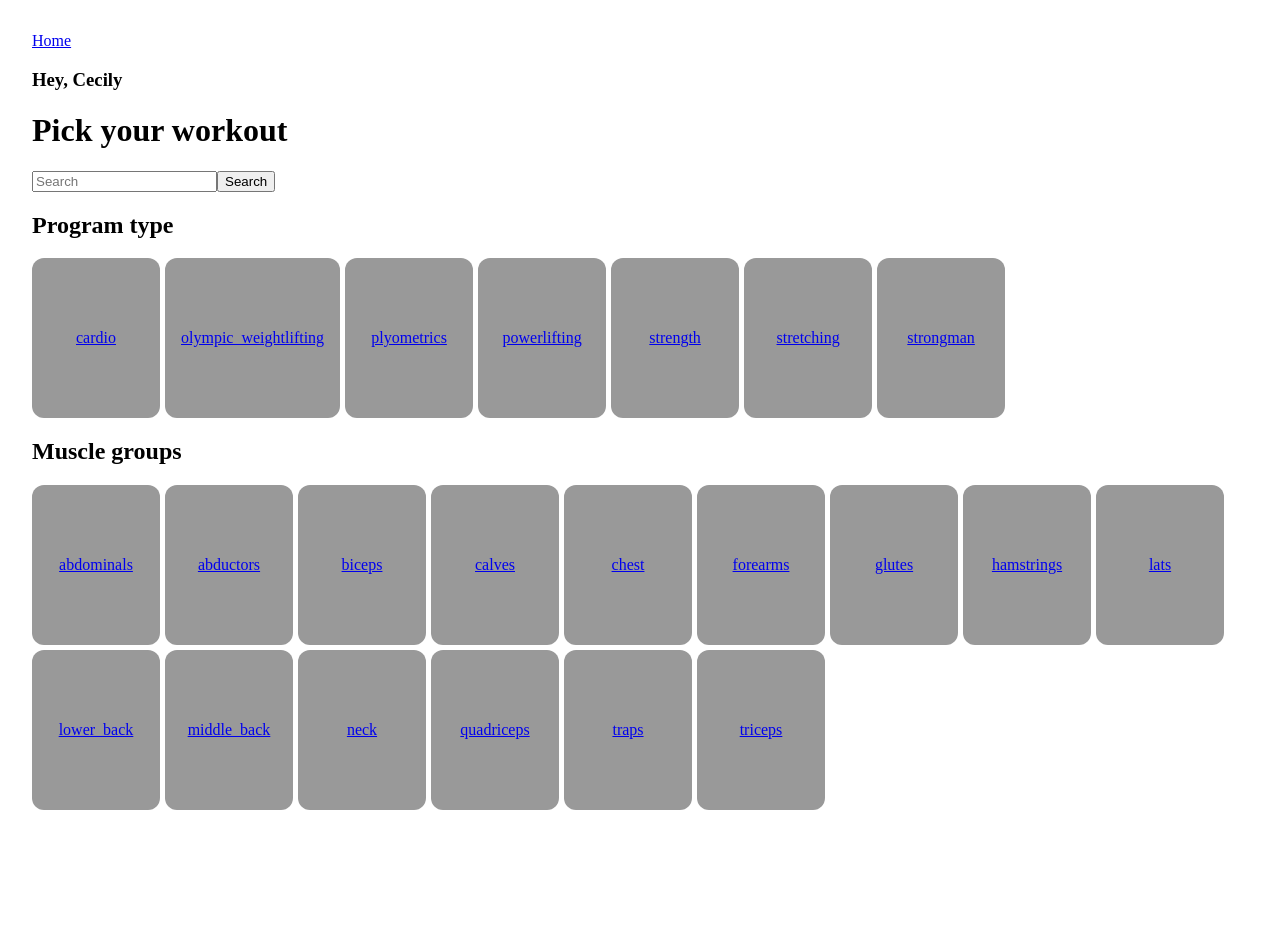
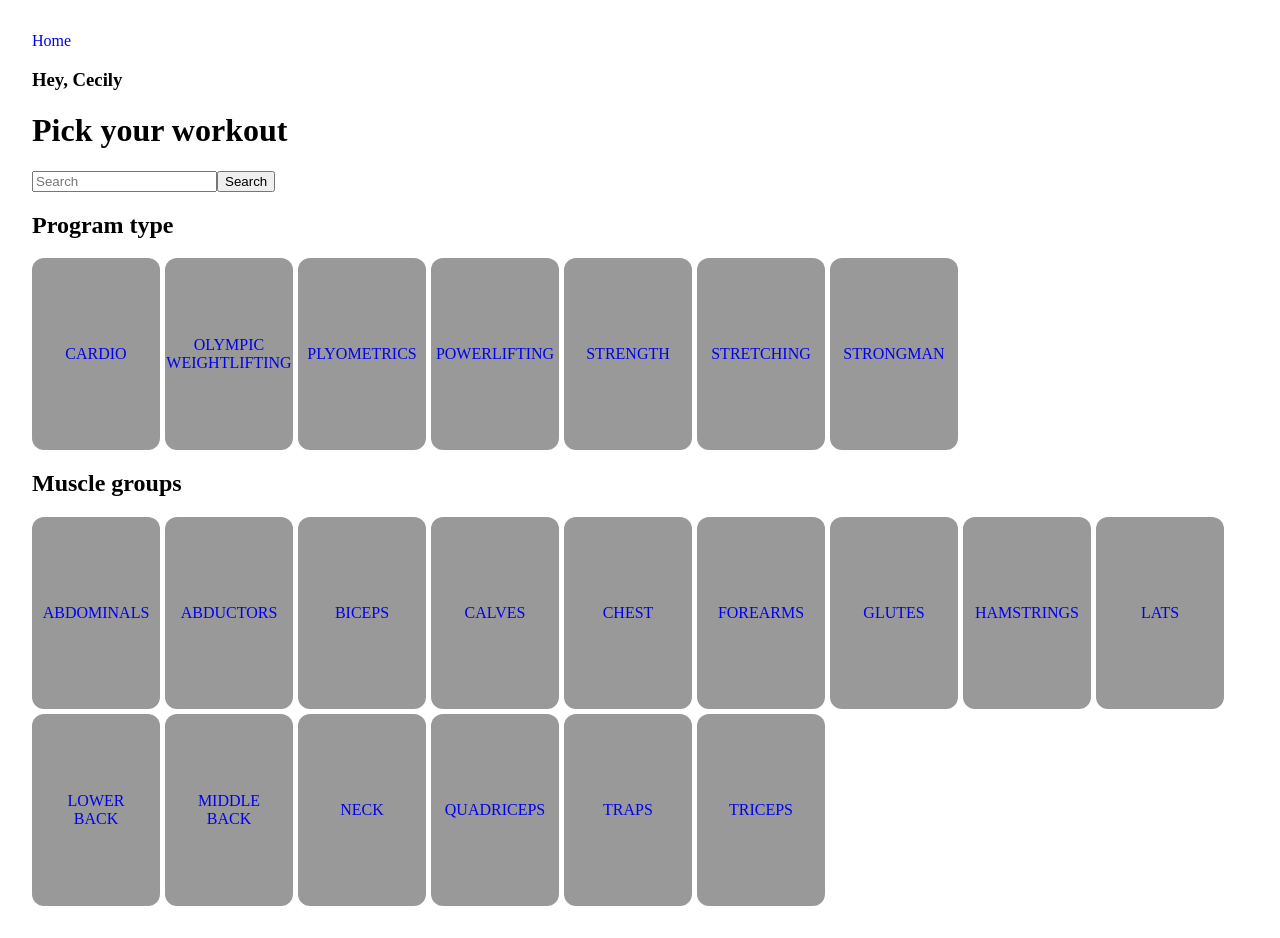
Before and after one commit to its-cess/next-exercise, a Next.js app: page / in a window 1280 px wide. Before the commit the page ends 842 px from the top, so only its background shows below. Built offline with nearby package versions, Linux system fonts and the light colour scheme.

Commit message:
add Tag component. fix rendering underscores.

```diff
--- a/app/globals.css
+++ b/app/globals.css
@@ -2,3 +2,7 @@ body {
   box-sizing: border-box;
   margin: 2rem;
 }
+
+a {
+  text-decoration: none;
+}
--- a/app/page.js
+++ b/app/page.js
@@ -45,7 +45,7 @@ export default async function Page() {
         <div className={styles.typeWrapper}>
           {allProgramTypes.map((type) => (
             <Link href={`/exercises/type/${type}`} key={type}>
-              <Card>{type}</Card>
+              <Card small>{type.replace("_", " ")}</Card>
             </Link>
           ))}
         </div>
@@ -55,7 +55,7 @@ export default async function Page() {
         <div className={styles.muscleWrapper}>
           {allMuscleGroups.map((muscle) => (
             <Link href={`/exercises/muscle/${muscle}`} key={muscle}>
-              <Card>{muscle}</Card>
+              <Card small>{muscle.replace("_", " ")}</Card>
             </Link>
           ))}
         </div>
--- a/app/ui/Card.js
+++ b/app/ui/Card.js
@@ -1,9 +1,10 @@
 import styles from "./Card.module.css";
 import clsx from "clsx";
 
-export function Card({ children, className }) {
+export function Card({ children, small, className }) {
   const classes = clsx({
     [styles.card]: true,
+    [styles.small]: small,
     [className]: className
   });
 
--- a/app/ui/Card.module.css
+++ b/app/ui/Card.module.css
@@ -1,12 +1,19 @@
 .card {
   display: flex;
-  justify-content: center;
-  align-content: center;
-  align-items: center;
-  min-width: 6rem;
+  flex-direction: column;
+  gap: 5px;
+  width: 24rem;
   height: 8rem;
-  padding: 1rem;
+  padding: 2rem 1rem;
   border-radius: 12px;
   background-color: #999999;
+}
+
+.small {
+  height: 8rem;
+  width: 6rem;
+  justify-content: center;
+  align-items: center;
   text-align: center;
+  text-transform: uppercase;
 }
```
Also changed, not shown: app/exercises/exercises.module.css (+8 -0 lines), app/exercises/muscle/[muscle]/page.js (+12 -2 lines), app/exercises/type/[type]/page.js (+12 -2 lines), app/ui/Tag.js (added, +14 -0 lines), app/ui/Tag.module.css (added, +23 -0 lines).
